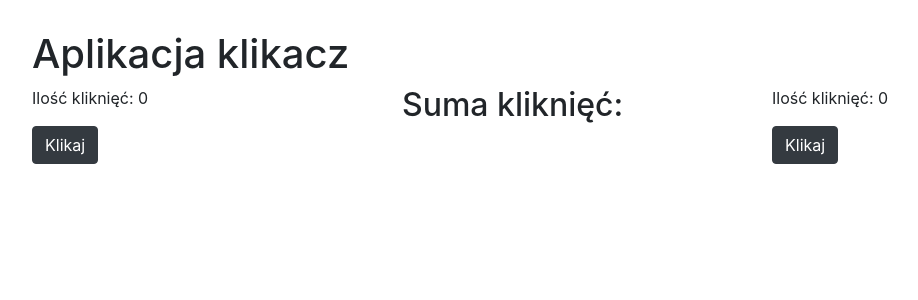
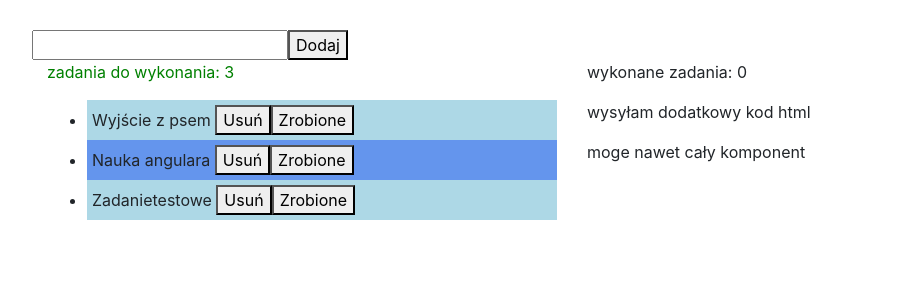
Before and after one commit to texarr/ng4tutorial, an Angular app: page / in a window 1280 px wide. Shown: the top 300 px of the page, without its empty margins (68-986 px from the left). Built offline with nearby package versions, Linux system fonts and the light colour scheme.

Commit message:
#55 Refactoring code, add service to components list

```diff
--- a/src/app/add-task/add-task.component.html
+++ b/src/app/add-task/add-task.component.html
@@ -1,2 +1,2 @@
-<input type="text" #inputText>
+<input type="text" [(ngModel)]="newTask">
 <button (click)="add(inputText)">Dodaj</button>
--- a/src/app/add-task/add-task.component.ts
+++ b/src/app/add-task/add-task.component.ts
@@ -1,4 +1,5 @@
-import { Component, EventEmitter, Output } from '@angular/core';
+import { Component } from '@angular/core';
+import {TasksService} from "../services/tasks.service";
 
 @Component({
   selector: 'app-add-task',
@@ -8,17 +9,14 @@ import { Component, EventEmitter, Output } from '@angular/core';
 export class AddTaskComponent {
 
   newTask: string;
-  @Output()
-  emitTask = new EventEmitter<string>();
 
-  constructor() { }
+  constructor(private tasksService: TasksService) {
 
-  add(input: HTMLInputElement) {
-    // this.emitTask.emit(this.newTask);
-    // this.newTask = '';
-    console.log(input.value);
-    this.emitTask.emit(input.value);
-    input.value = '';
+  }
+
+  add() {
+    this.tasksService.add(this.newTask);
+    this.newTask = '';
   }
 
 }
--- a/src/app/app.component.html
+++ b/src/app/app.component.html
@@ -6,21 +6,22 @@
 
   <app-event-binding [hidden]="true"></app-event-binding>
 
-  <app-checklist [hidden]="true"></app-checklist>
+  <app-checklist ></app-checklist>
 
-  <h1>Aplikacja klikacz</h1>
-  <div class="row">
-    <div class="col-sm-4">
-      <app-klikacz1></app-klikacz1>
-    </div>
+  <!--<h1>Aplikacja klikacz</h1>-->
+  <!--<div class="row">-->
+    <!--<div class="col-sm-4">-->
+      <!--<app-klikacz1></app-klikacz1>-->
+    <!--</div>-->
 
-    <div class="col-sm-4">
-      <h2>Suma kliknięć: {{allClicks}}</h2>
-    </div>
+    <!--<div class="col-sm-4">-->
+      <!--ToDo: Zbudować komponent klikacz-suma-->
+      <!--<h2>Suma kliknięć: {{allClicks}}</h2>-->
+    <!--</div>-->
 
-    <div class="col-sm-4">
-      <app-klikacz2></app-klikacz2>
-    </div>
-  </div>
+    <!--<div class="col-sm-4">-->
+      <!--<app-klikacz2></app-klikacz2>-->
+    <!--</div>-->
+  <!--</div>-->
 
 </div>
--- a/src/app/app.module.ts
+++ b/src/app/app.module.ts
@@ -13,6 +13,7 @@ import { DoneTaskComponent } from './done-task/done-task.component';
 import { Klikacz1Component } from './klikacz1/klikacz1.component';
 import { Klikacz2Component } from './klikacz2/klikacz2.component';
 import {LogService} from "./services/log.service";
+import {TasksService} from "./services/tasks.service";
 
 
 @NgModule({
@@ -32,7 +33,7 @@ import {LogService} from "./services/log.service";
     BrowserModule,
       FormsModule
   ],
-  providers: [LogService],
+  providers: [LogService, TasksService],
   bootstrap: [AppComponent]
 })
 export class AppModule { }
--- a/src/app/checklist/checklist.component.html
+++ b/src/app/checklist/checklist.component.html
@@ -1,17 +1,17 @@
 <div class="container-fluid">
 
   <div class="row">
-    <app-add-task (emitTask)="add($event)"></app-add-task>
+    <app-add-task></app-add-task>
   </div>
 
   <div class="row">
 
     <div class="col-sm-6">
-      <app-todo-task [tasksList]="tasksList" (emitDone)="done($event)" (emitRemove)="remove($event)"></app-todo-task>
+      <app-todo-task></app-todo-task>
     </div>
 
     <div class="col-sm-6">
-      <app-done-task [tasksDone]="tasksDone">
+      <app-done-task>
 
         <p>wysyłam dodatkowy kod html</p>
         <p>moge nawet cały komponent</p>
--- a/src/app/checklist/checklist.component.ts
+++ b/src/app/checklist/checklist.component.ts
@@ -1,27 +1,13 @@
-import { Component, Input, Output, EventEmitter } from '@angular/core';
+import {Component, Input, Output, EventEmitter} from '@angular/core';
 
 @Component({
   selector: 'app-checklist',
   templateUrl: './checklist.component.html',
   styleUrls: ['./checklist.component.css']
 })
-export class ChecklistComponent {
+export class ChecklistComponent{
 
   constructor() { }
 
-  tasksList: Array<string> = [];
-  tasksDone: Array<string> = [];
 
-  add(task: string){
-    this.tasksList.push(task);
-  }
-
-  remove(task: string) {
-    this.tasksList = this.tasksList.filter(e => e!== task);
-  }
-
-  done(task: string) {
-    this.tasksDone.push(task);
-    this.remove(task);
-  }
 }
--- a/src/app/done-task/done-task.component.ts
+++ b/src/app/done-task/done-task.component.ts
@@ -1,4 +1,5 @@
 import { Component, Input } from '@angular/core';
+import {TasksService} from "../services/tasks.service";
 
 @Component({
   selector: 'app-done-task',
@@ -7,9 +8,12 @@ import { Component, Input } from '@angular/core';
 })
 export class DoneTaskComponent {
 
-  @Input()
   tasksDone: Array<string> = [];
 
-  constructor() { }
+  constructor(private tasksService: TasksService) {
+    this.tasksService.getTasksDoneObs().subscribe((tasks: Array<string>) => {
+      this.tasksDone = tasks;
+    });
+  }
 
 }
--- /dev/null
+++ b/src/app/services/tasks.service.ts
@@ -0,0 +1,41 @@
+import {Injectable} from "@angular/core";
+import {BehaviorSubject} from "rxjs/BehaviorSubject";
+import {Observable} from "rxjs/Observable";
+
+@Injectable()
+export class TasksService {
+  private tasksList: Array<string> = [];
+  private tasksDone: Array<string> = [];
+
+  private taskListObs = new BehaviorSubject<Array<string>>(this.tasksList);
+  private taskDoneObs = new BehaviorSubject<Array<string>>(this.tasksDone);
+
+  constructor() {
+    this.tasksList = ['Wyjście z psem', 'Nauka angulara', 'Zadanietestowe'];
+    this.taskListObs.next(this.tasksList);
+  }
+
+  add(task: string){
+    this.tasksList.push(task);
+    this.taskListObs.next(this.tasksList);
+  }
+
+  remove(task: string) {
+    this.tasksList = this.tasksList.filter(e => e!== task);
+    this.taskListObs.next(this.tasksList);
+  }
+
+  done(task: string) {
+    this.tasksDone.push(task);
+    this.remove(task);
+    this.taskDoneObs.next(this.tasksDone);
+  }
+
+  getTasksListObs(): Observable<Array<string>> {
+    return this.taskListObs.asObservable();
+  }
+
+  getTasksDoneObs(): Observable<Array<string>> {
+    return this.taskDoneObs.asObservable();
+  }
+}
--- a/src/app/todo-task/todo-task.component.ts
+++ b/src/app/todo-task/todo-task.component.ts
@@ -1,7 +1,8 @@
 import {
-  Component, Input, Output, EventEmitter, OnChanges, SimpleChanges, OnInit, DoCheck,
+  Component,
   ViewEncapsulation
 } from '@angular/core';
+import {TasksService} from "../services/tasks.service";
 
 @Component({
   selector: 'app-todo-task',
@@ -10,37 +11,22 @@ import {
   // encapsulation: ViewEncapsulation.None
   encapsulation: ViewEncapsulation.Emulated
 })
-export class TodoTaskComponent implements OnChanges, OnInit, DoCheck {
+export class TodoTaskComponent {
 
-  @Input()
   tasksList: Array<string> = [];
-  @Output()
-  emitDone = new EventEmitter<string>();
-  @Output()
-  emitRemove = new EventEmitter<string>();
 
-  ngOnChanges(changes: SimpleChanges): void {
-    console.log('ngOnChanges - uruchomione! - #1');
-    console.log(changes);
+  constructor(private tasksService: TasksService) {
+    this.tasksService.getTasksListObs().subscribe((tasks: Array<string>) => {
+      this.tasksList = tasks;
+    });
   }
 
-  ngOnInit(): void {
-    console.log('ngOnInit - uruchomione! = #2');
-    this.tasksList.push('zadanie1', 'zadanie2', 'zadanie3');
-  }
-
-  ngDoCheck(): void {
-    console.log('ngDoCheck - uruchomione! = #3');
-  }
-
-  constructor() { }
-
   remove(task: string) {
-    this.emitRemove.emit(task);
+    this.tasksService.remove(task);
   }
 
   done(task: string) {
-    this.emitDone.emit(task);
+    this.tasksService.done(task);
   }
 
   getColor():string {
```
